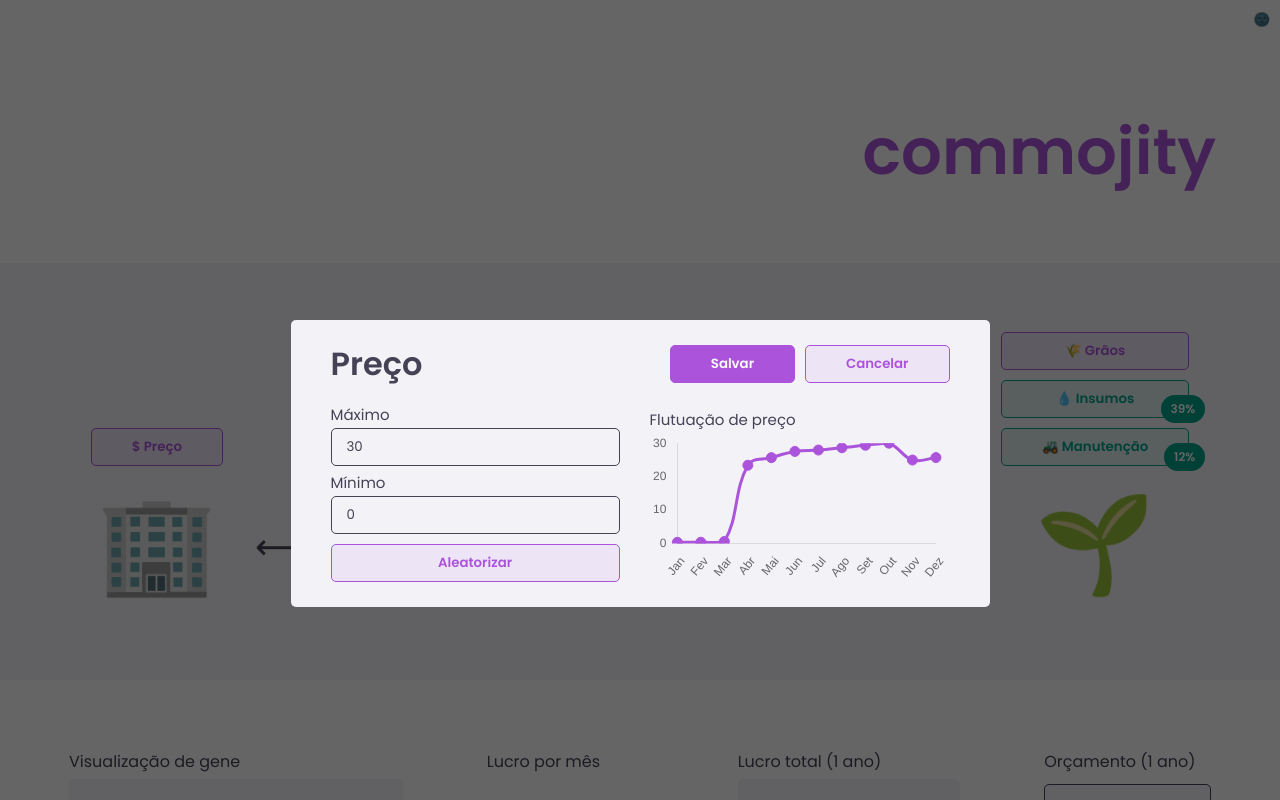
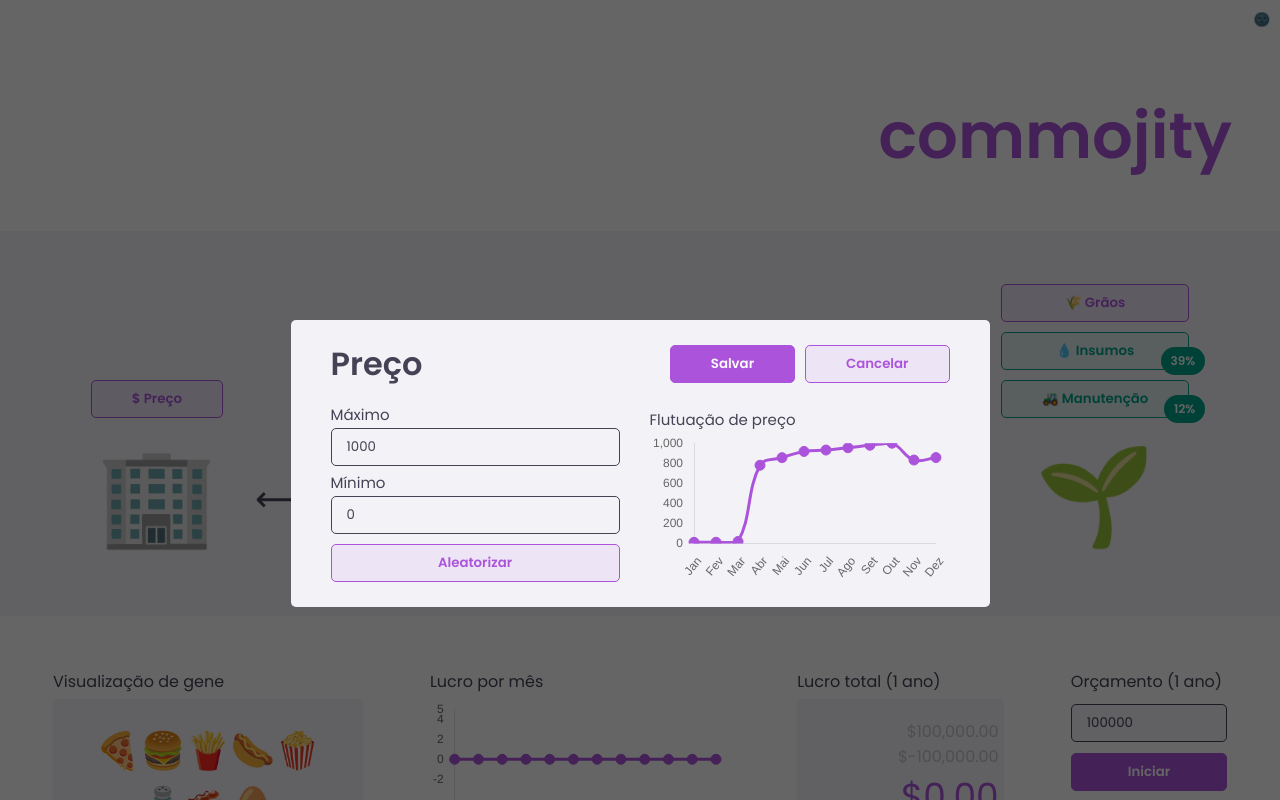
Before and after one commit to eaemenkkstudios/commojity-frontend, a React (Create React App) app: page / in a window 1280 px wide. Both pictures are taken after a click on the button "$ Preço". Shown: the top 800 px of the page. Built offline with nearby package versions, Linux system fonts and the light colour scheme; no server answers.

Commit message:
Connect to backend

```diff
--- a/src/components/Modal/index.tsx
+++ b/src/components/Modal/index.tsx
@@ -26,11 +26,13 @@ import {
   InputsContainer,
   GraphContainer,
   ButtonsContainer,
+  Loader,
 } from './styles';
 
 export interface IModalRef {
   show: (modalTitle: string, modalKey: keyof IDatasets) => void;
   showError: (errorMsg: string) => void;
+  showLoading: () => void;
   hide: () => void;
 }
 
@@ -41,6 +43,7 @@ const Modal = forwardRef<IModalRef>((_, ref) => {
 
   const [isModalVisible, setIsModalVisible] = useState(false);
   const [error, setError] = useState('');
+  const [loading, setLoading] = useState(false);
   const [key, setKey] = useState<keyof IDatasets>('' as keyof IDatasets);
   const [points, setPoints] = useState<IDataset[]>([]);
   const [max, setMax] = useState(0);
@@ -64,9 +67,15 @@ const Modal = forwardRef<IModalRef>((_, ref) => {
     setError(errorMsg);
   }, []);
 
+  const handleOpenLoading = useCallback(() => {
+    setIsModalVisible(true);
+    setLoading(true);
+  }, []);
+
   const handleClose = useCallback(() => {
     setError('');
     setTitle('');
+    setLoading(false);
     setIsModalVisible(false);
   }, []);
 
@@ -77,6 +86,7 @@ const Modal = forwardRef<IModalRef>((_, ref) => {
           show: (modalTitle: string, modalKey: keyof IDatasets) =>
             handleOpen(modalTitle, modalKey),
           showError: (errorMsg: string) => handleOpenError(errorMsg),
+          showLoading: () => handleOpenLoading(),
           hide: () => handleClose(),
         });
       } else {
@@ -84,6 +94,7 @@ const Modal = forwardRef<IModalRef>((_, ref) => {
           show: (modalTitle: string, modalKey: keyof IDatasets) =>
             handleOpen(modalTitle, modalKey),
           showError: (errorMsg: string) => handleOpenError(errorMsg),
+          showLoading: () => handleOpenLoading(),
           hide: () => handleClose(),
         };
       }
@@ -108,6 +119,16 @@ const Modal = forwardRef<IModalRef>((_, ref) => {
   }, [min, max, points]);
 
   if (!isModalVisible) return null;
+
+  if (loading)
+    return (
+      <>
+        <Backdrop />
+        <Container style={{ background: 'transparent' }}>
+          <Loader />
+        </Container>
+      </>
+    );
 
   if (error)
     return (
@@ -155,13 +176,19 @@ const Modal = forwardRef<IModalRef>((_, ref) => {
             <Input
               type="number"
               value={max}
-              onChange={e => setMax(Number(e.target.value))}
+              onChange={e =>
+                !datasets[key].noRangeUpdate && setMax(Number(e.target.value))
+              }
+              disabled={datasets[key].noRangeUpdate}
             />
             <Label style={{ marginTop: 5 }}>Mínimo</Label>
             <Input
               type="number"
               value={min}
-              onChange={e => setMin(Number(e.target.value))}
+              onChange={e =>
+                !datasets[key].noRangeUpdate && setMin(Number(e.target.value))
+              }
+              disabled={datasets[key].noRangeUpdate}
               min="0"
             />
             <Button
@@ -174,9 +201,17 @@ const Modal = forwardRef<IModalRef>((_, ref) => {
             </Button>
           </InputsContainer>
           <GraphContainer>
-            <Label>Flutuação de preço</Label>
+            <Label>
+              {datasets[key].noRangeUpdate
+                ? 'Flutuação de chance'
+                : 'Flutuação de preço'}
+            </Label>
             <Line
-              title="Flutuação de preço"
+              title={
+                datasets[key].noRangeUpdate
+                  ? 'Flutuação de chance'
+                  : 'Flutuação de preço'
+              }
               data={{
                 labels: points.map(point => point.label),
                 datasets: [
--- a/src/hooks/useDatasets/index.tsx
+++ b/src/hooks/useDatasets/index.tsx
@@ -1,4 +1,10 @@
-import React, { createContext, useState, useContext, useEffect } from 'react';
+import React, {
+  createContext,
+  useState,
+  useContext,
+  useEffect,
+  useCallback,
+} from 'react';
 
 import { randomizeArray } from 'utils/random';
 
@@ -10,6 +16,7 @@ export interface IDataset {
 export interface IData {
   min: number;
   max: number;
+  noRangeUpdate?: boolean;
   data: IDataset[];
 }
 
@@ -20,7 +27,7 @@ export interface IDatasets {
   harvest: IData;
   contracts: IData;
   transport: IData;
-  trip: IData;
+  route: IData;
   price: IData;
 }
 
@@ -78,8 +85,9 @@ export const defaultArray: IDataset[] = [
 // Context
 export interface IDatasetsContextData {
   datasets: IDatasets;
+  setDatasets: (datasets: IDatasets) => void;
 
-  setDatasets: (datasets: IDatasets) => void;
+  randomizeData: () => void;
 }
 
 // Context
@@ -91,17 +99,17 @@ export const DatasetsContext = createContext<IDatasetsContextData>(
 export const DatasetsProvider: React.FC = ({ children }) => {
   // Context states
   const [datasets, setDatasets] = useState<IDatasets>({
-    grains: { min: 0, max: 30, data: [...defaultArray] },
-    inputs: { min: 0, max: 30, data: [...defaultArray] },
-    maintenance: { min: 0, max: 30, data: [...defaultArray] },
-    harvest: { min: 0, max: 30, data: [...defaultArray] },
-    contracts: { min: 0, max: 30, data: [...defaultArray] },
-    transport: { min: 0, max: 30, data: [...defaultArray] },
-    trip: { min: 0, max: 30, data: [...defaultArray] },
-    price: { min: 0, max: 30, data: [...defaultArray] },
+    grains: { min: 0, max: 1000, data: [...defaultArray] },
+    inputs: { min: 0, max: 10, data: [...defaultArray] },
+    maintenance: { min: 0, max: 100, data: [...defaultArray] },
+    harvest: { min: 0, max: 100, noRangeUpdate: true, data: [...defaultArray] },
+    contracts: { min: 0, max: 10, data: [...defaultArray] },
+    transport: { min: 0, max: 10, data: [...defaultArray] },
+    route: { min: 0, max: 100, noRangeUpdate: true, data: [...defaultArray] },
+    price: { min: 0, max: 1000, data: [...defaultArray] },
   });
 
-  useEffect(() => {
+  const randomizeData = useCallback(() => {
     setDatasets(data => ({
       grains: {
         ...data.grains,
@@ -151,9 +159,9 @@ export const DatasetsProvider: React.FC = ({ children }) => {
           data.transport.max,
         ),
       },
-      trip: {
-        ...data.trip,
-        data: randomizeArray(data.trip.data, data.trip.min, data.trip.max),
+      route: {
+        ...data.route,
+        data: randomizeArray(data.route.data, data.route.min, data.route.max),
       },
       price: {
         ...data.price,
@@ -162,11 +170,17 @@ export const DatasetsProvider: React.FC = ({ children }) => {
     }));
   }, []);
 
+  useEffect(() => {
+    randomizeData();
+  }, [randomizeData]);
+
   return (
     <DatasetsContext.Provider
       value={{
         datasets,
         setDatasets,
+
+        randomizeData,
       }}
     >
       {children}
--- a/src/index.tsx
+++ b/src/index.tsx
@@ -6,13 +6,10 @@ import { DatasetsProvider } from 'hooks/useDatasets';
 
 import Routes from 'routes';
 
-import GlobalStyle from 'styles/globalStyle';
-
 ReactDOM.render(
   <React.StrictMode>
     <ThemeSwitchProvider>
       <DatasetsProvider>
-        <GlobalStyle />
         <Routes />
       </DatasetsProvider>
     </ThemeSwitchProvider>
--- a/src/pages/Home/index.tsx
+++ b/src/pages/Home/index.tsx
@@ -19,6 +19,7 @@ import Modal, { IModalRef } from 'components/Modal';
 import api from 'services/api';
 
 import { base64ToEmoji, emojiToBase64, getKeyboardEmojis } from 'utils/emoji';
+import { formatCurrency } from 'utils/currency';
 
 import {
   Container,
@@ -41,37 +42,111 @@ const Home: React.FC = () => {
   const theme = useContext(ThemeContext);
 
   const { switchTheme, isDarkTheme } = useThemeSwitch();
-  const { datasets } = useDatasets();
+  const { datasets, randomizeData } = useDatasets();
 
   const modalRef = useRef<IModalRef>(null);
   const contentRef = useRef<HTMLDivElement>(null);
 
-  const [emojiInput, setEmojiInput] = useState('');
+  const [emojiInput, setEmojiInput] = useState('🍕🍔🍟🌭🍿🧂🥓🥚');
+  const [refresh, setRefresh] = useState(true);
+  const [budget, setBudget] = useState(100000);
+  const [profit, setProfit] = useState(0);
   const [keyboardIsVisible, setKeyboardIsVisible] = useState(false);
-  const [points, _setPoints] = useState<IDataset[]>([...defaultArray]);
+  const [points, setPoints] = useState<IDataset[]>([...defaultArray]);
+  const [loading, setLoading] = useState(false);
 
-  const getGene = useCallback(async () => {
+  const getGenePerformance = useCallback(async () => {
+    setLoading(true);
+
     try {
-      const { data } = await api.get('/23525');
-      console.log('Data', data);
+      const { data } = await api.post<{ fitness: number; months: number[] }>(
+        '/fitness',
+        {
+          gene: emojiToBase64(emojiInput),
+          scenario: {
+            budget,
+            grains: datasets.grains.data.map(valueArr => valueArr.value),
+            inputs: datasets.inputs.data.map(valueArr => valueArr.value),
+            maintenance: datasets.maintenance.data.map(
+              valueArr => valueArr.value,
+            ),
+            harvest: datasets.harvest.data.map(
+              valueArr => valueArr.value / 100,
+            ),
+            contracts: datasets.contracts.data.map(valueArr => valueArr.value),
+            transport: datasets.transport.data.map(valueArr => valueArr.value),
+            route: datasets.route.data.map(valueArr => valueArr.value / 100),
+            price: datasets.price.data.map(valueArr => valueArr.value),
+          },
+        },
+      );
+      setProfit(data.fitness);
+      setPoints(prevPoints =>
+        prevPoints.map((point, index) => ({
+          ...point,
+          value: data.months[index],
+        })),
+      );
     } catch (err) {
-      console.log(err);
+      console.log('ERR', err);
     }
-  }, []);
 
-  useEffect(() => {
-    // getGene();
-    console.log('BASE64', emojiToBase64('🍕🍔🍟'));
-    console.log('EMOJI', base64ToEmoji(emojiToBase64('🍕🍔🍟')));
-  }, [getGene]);
+    setLoading(false);
+  }, [emojiInput, datasets, budget]);
+
+  const getBestGene = useCallback(async () => {
+    setLoading(true);
+    setRefresh(false);
+    try {
+      const { data } = await api.post<{
+        best: string;
+        fitness: number;
+        months: number[];
+      }>('/process', {
+        scenario: {
+          budget,
+          grains: datasets.grains.data.map(valueArr => valueArr.value),
+          inputs: datasets.inputs.data.map(valueArr => valueArr.value),
+          maintenance: datasets.maintenance.data.map(
+            valueArr => valueArr.value,
+          ),
+          harvest: datasets.harvest.data.map(valueArr => valueArr.value / 100),
+          contracts: datasets.contracts.data.map(valueArr => valueArr.value),
+          transport: datasets.transport.data.map(valueArr => valueArr.value),
+          route: datasets.route.data.map(valueArr => valueArr.value / 100),
+          price: datasets.price.data.map(valueArr => valueArr.value),
+        },
+      });
+      console.log('process', data);
+      setEmojiInput(base64ToEmoji(data.best));
+      setProfit(data.fitness);
+      setPoints(prevPoints =>
+        prevPoints.map((point, index) => ({
+          ...point,
+          value: data.months[index],
+        })),
+      );
+    } catch (err) {
+      console.log('ERR', err);
+    }
+    setLoading(false);
+  }, [datasets, budget]);
 
   useEffect(() => {
     if (keyboardIsVisible) contentRef.current?.scrollIntoView();
   }, [keyboardIsVisible]);
 
   useEffect(() => {
-    console.log('DATASETS', datasets);
-  }, [datasets]);
+    if (refresh) {
+      const timer = setTimeout(() => getGenePerformance(), 700);
+      return () => clearTimeout(timer);
+    }
+  }, [getGenePerformance, refresh]);
+
+  useEffect(() => {
+    if (loading) modalRef.current?.showLoading();
+    else modalRef.current?.hide();
+  }, [loading]);
 
   return (
     <Container>
@@ -96,7 +171,7 @@ const Home: React.FC = () => {
         <EmojiContent>
           <Button
             style={{ marginBottom: 48 }}
-            onClick={() => modalRef.current?.show('Viagem', 'trip')}
+            onClick={() => modalRef.current?.show('Viagem', 'route')}
             arrow
           >
             ✈ Viagem
@@ -164,10 +239,9 @@ const Home: React.FC = () => {
             </GeneVisualization>
           </GeneVisualizationContainer>
         </Card>
-        <Card style={{ flex: 0.15 }}>
+        <Card style={{ flex: 0.2 }}>
           <Label>Lucro por mês</Label>
           <Line
-            style={{ width: '100%' }}
             title="Lucro por mês"
             data={{
               labels: points.map(point => point.label),
@@ -189,10 +263,7 @@ const Home: React.FC = () => {
                   },
                 },
                 y: {
-                  min: Math.max(
-                    Math.min(...points.map(point => point.value)) - 5,
-                    0,
-                  ),
+                  min: Math.min(...points.map(point => point.value)) - 5,
                   max: Math.max(...points.map(point => point.value)) + 5,
                   grid: {
                     display: false,
@@ -216,22 +287,37 @@ const Home: React.FC = () => {
         <Card style={{ flex: 0.2 }}>
           <Label>Lucro total (1 ano)</Label>
           <TotalProfit>
-            <TotalProfitLabel>$ 250.000</TotalProfitLabel>
-            <TotalProfitLabel>-$ 120.000</TotalProfitLabel>
-            <TotalProfitAmount>$130.000</TotalProfitAmount>
+            <TotalProfitLabel>{formatCurrency(budget)}</TotalProfitLabel>
+            <TotalProfitLabel>
+              {formatCurrency(profit - budget)}
+            </TotalProfitLabel>
+            <TotalProfitAmount>{formatCurrency(profit)}</TotalProfitAmount>
           </TotalProfit>
         </Card>
         <Card style={{ flex: 0.15 }}>
           <Label>Orçamento (1 ano)</Label>
-          <Input type="number" min="0" />
-          <Button invert noPadding>
+          <Input
+            type="number"
+            min="0"
+            value={budget}
+            onChange={e => {
+              setBudget(Number(e.target.value));
+              setRefresh(true);
+            }}
+          />
+          <Button invert noPadding onClick={getBestGene}>
             Iniciar
           </Button>
-          <Button noPadding>Aleatorizar</Button>
+          <Button noPadding onClick={randomizeData}>
+            Aleatorizar
+          </Button>
         </Card>
       </Content>
       <Keyboard
-        onChange={(input: any) => setEmojiInput(input)}
+        onChange={(input: any) => {
+          setEmojiInput(input);
+          setRefresh(true);
+        }}
         layout={{ default: getKeyboardEmojis(32) }}
         theme={`hg-theme-default ${
           keyboardIsVisible ? 'keyboard' : 'hidden-keyboard'
--- a/src/pages/Home/styles.ts
+++ b/src/pages/Home/styles.ts
@@ -13,11 +13,12 @@ export const Container = styled.div`
   flex-direction: column;
   align-items: center;
   background: ${({ theme }) => theme.background};
+  height: 100%;
 `;
 
 export const Content = styled.div<IContentProps>`
   width: 100%;
-  padding: 64px;
+  padding: 48px;
   display: ${({ horizontal }) => (horizontal ? 'flex' : undefined)};
   flex-direction: ${({ horizontal }) => (horizontal ? 'row' : 'column')};
   align-items: flex-end;
--- a/src/routes.tsx
+++ b/src/routes.tsx
@@ -7,6 +7,8 @@ import { useThemeSwitch } from 'hooks/useThemeSwitch';
 import darkTheme from 'styles/themes/dark';
 import lightTheme from 'styles/themes/light';
 
+import GlobalStyle from 'styles/globalStyle';
+
 import Home from 'pages/Home';
 
 const Routes: React.FC = () => {
@@ -14,6 +16,7 @@ const Routes: React.FC = () => {
 
   return (
     <ThemeProvider theme={isDarkTheme ? darkTheme : lightTheme}>
+      <GlobalStyle />
       <BrowserRouter>
         <Route component={Home} />
       </BrowserRouter>
--- a/src/services/api.ts
+++ b/src/services/api.ts
@@ -1,5 +1,5 @@
 import axios from 'axios';
 
 export default axios.create({
-  baseURL: 'https://a01d-191-223-168-78.ngrok.io',
+  baseURL: 'http://1259-191-223-168-78.ngrok.io',
 });
--- a/src/styles/globalStyle.ts
+++ b/src/styles/globalStyle.ts
@@ -7,6 +7,15 @@ export default createGlobalStyle`
     outline: 0;
     box-sizing: border-box;
     font-family: 'Poppins', sans-serif;
+  }
+
+  #root {
+    height: 100vh;
+    background: ${({ theme }) => theme.background};
+  }
+
+  html, body {
+    background: ${({ theme }) => theme.background};
   }
 
   .hidden-keyboard {
--- /dev/null
+++ b/src/utils/currency.ts
@@ -0,0 +1,7 @@
+export function formatCurrency(value: number): string {
+  return typeof value === 'number'
+    ? `$${Number(value)
+        .toFixed(2)
+        .replace(/(\d)(?=(\d{3})+(?!\d))/g, '$1,')}`
+    : '';
+}
```
Also changed, not shown: src/components/Modal/styles.ts (+58 -2 lines).
